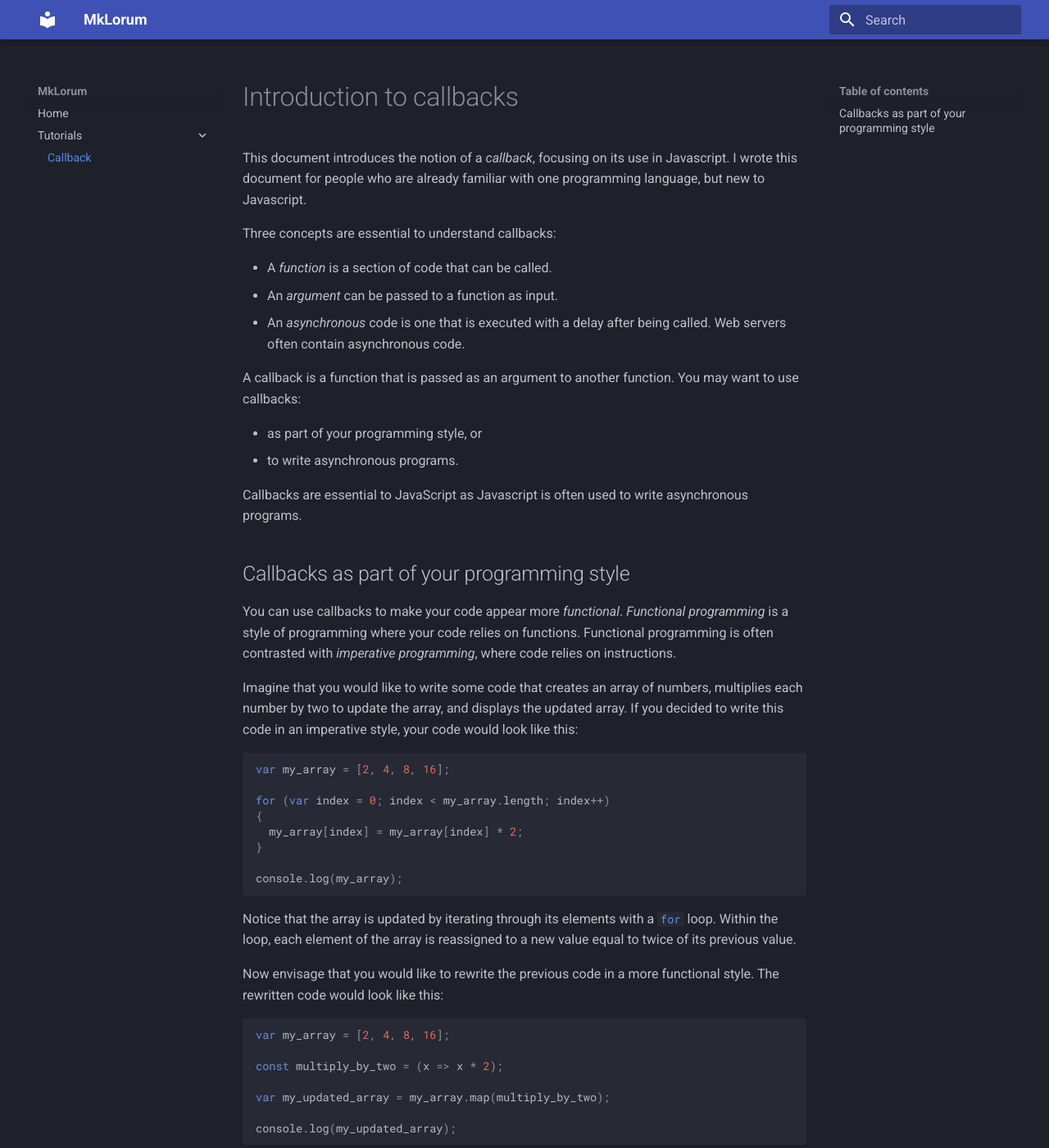
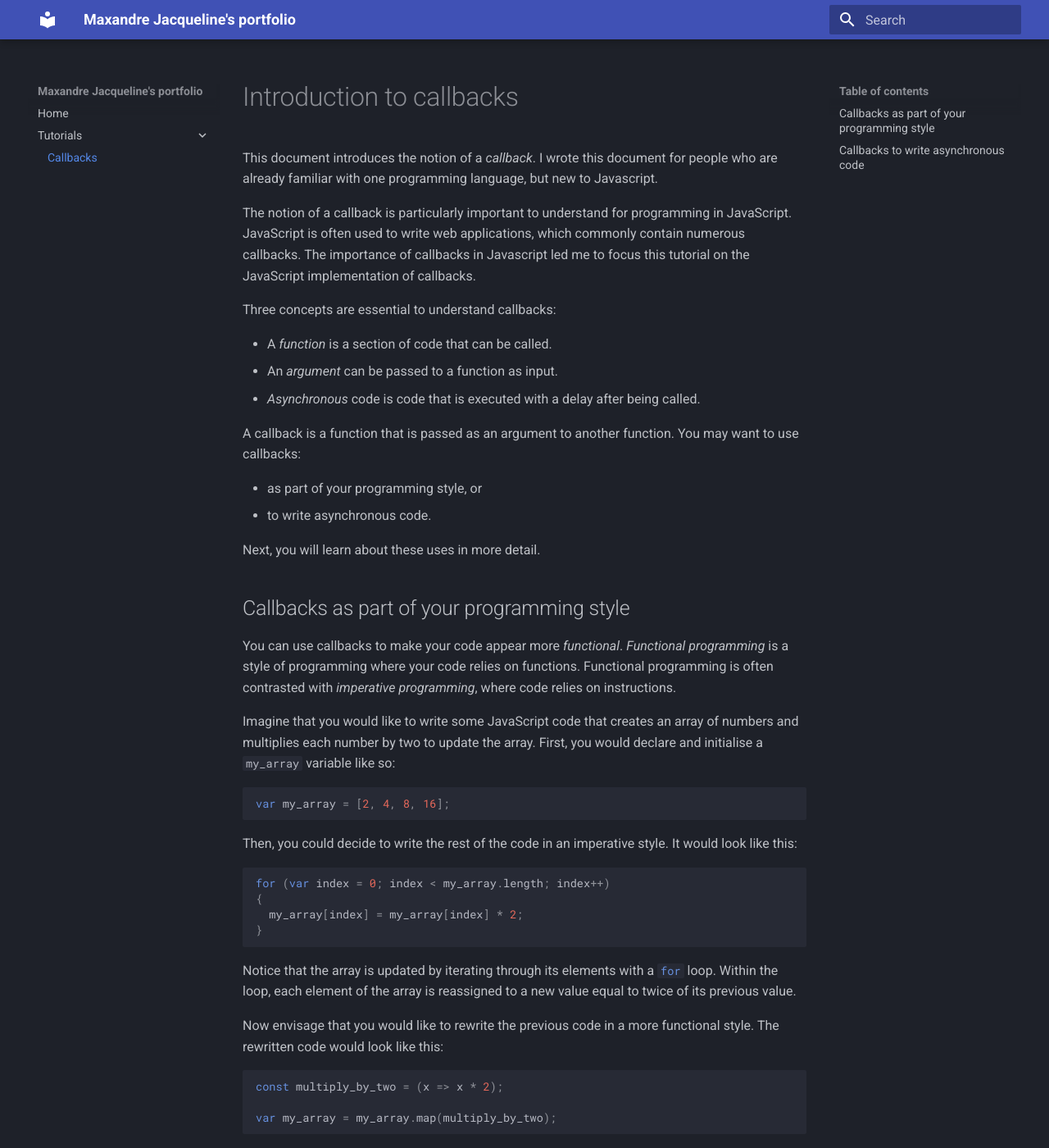
Before and after one commit to MaxandreJ/portfolio_documentation, an MkDocs documentation site: the page built from docs/tutorials/callback.md, in a window 1280 px wide and 1400 px high. Shown: the whole window at 82% size. Built offline with MkDocs 1.6.1 and Material for MkDocs 9.7.7, drawn with Linux system fonts in a browser that asks for light colours; some of the changed text lies outside the part shown.

Commit message:
finished my first tutorial on callbacks and written my home page

````diff
--- a/docs/tutorials/callback.md
+++ b/docs/tutorials/callback.md
@@ -1,49 +1,67 @@
 # Introduction to callbacks
 
-This document introduces the notion of a *callback*, focusing on its use in Javascript. I wrote this document for people who are already familiar with one programming language, but new to Javascript.
+This document introduces the notion of a *callback*. I wrote this document for people who are already familiar with one programming language, but new to Javascript.
+
+The notion of a callback is particularly important to understand for programming in JavaScript. JavaScript is often used to write web applications, which commonly contain numerous callbacks. The importance of callbacks in Javascript led me to focus this tutorial on the JavaScript implementation of callbacks.
 
 Three concepts are essential to understand callbacks:
 
 * A *function* is a section of code that can be called.
 * An *argument* can be passed to a function as input.
-* An *asynchronous* code is one that is executed with a delay after being called. Web servers often contain asynchronous code.
+* *Asynchronous* code is code that is executed with a delay after being called.
 
 A callback is a function that is passed as an argument to another function. You may want to use callbacks:
 
 * as part of your programming style, or
-* to write asynchronous programs.
+* to write asynchronous code.
 
-Callbacks are essential to JavaScript as Javascript is often used to write asynchronous programs.
+Next, you will learn about these uses in more detail.
 
 ## Callbacks as part of your programming style
 
 You can use callbacks to make your code appear more *functional*. *Functional programming* is a style of programming where your code relies on functions. Functional programming is often contrasted with *imperative programming*, where code relies on instructions.
 
-Imagine that you would like to write some code that creates an array of numbers, multiplies each number by two to update the array, and displays the updated array. If you decided to write this code in an imperative style, your code would look like this:
+Imagine that you would like to write some JavaScript code that creates an array of numbers and multiplies each number by two to update the array. First, you  would declare and initialise a `#!JS my_array` variable like so:
 ``` JavaScript
 var my_array = [2, 4, 8, 16];
-
+```
+Then, you could decide to write the rest of the code in an imperative style. It would look like this:
+``` JavaScript
 for (var index = 0; index < my_array.length; index++)
 {
   my_array[index] = my_array[index] * 2;
 }
-
-console.log(my_array);
 ```
 Notice that the array is updated by iterating through its elements with a `#!JS for` loop. Within the loop, each element of the array is reassigned to a new value equal to twice of its previous value.
 
 Now envisage that you would like to rewrite the previous code in a more functional style. The rewritten code would look like this:
 ``` JavaScript
-var my_array = [2, 4, 8, 16];
-
 const multiply_by_two = (x => x * 2);
 
-var my_updated_array = my_array.map(multiply_by_two);
+var my_array = my_array.map(multiply_by_two);
+```
+Note that this code uses the callback `#!JS multiply_by_two` that is passed as an argument to the function `#!JS map`. Here, the callback is defined using [arrow notation][arrow_notation].
 
-console.log(my_updated_array);
+??? note "Note on the merits of the imperative and functional styles"
+    The imperative and functional styles both have their respective merits. The imperative style is more straightforward to understand, while the functional style can allow for more conciseness.
+
+[arrow_notation]: https://www.w3schools.com/js/js_arrow_function.asp
+
+## Callbacks to write asynchronous code
+
+You can also use callbacks to write asynchronous code. Suppose that you would like to execute a function after a delay of three seconds. This is how you would program this in JavaScript:
+```JavaScript
+function SayHello() {
+    console.log('Hello!');
+}
+
+setTimeout(SayHello, 3000);
 ```
-Note that this code uses the callback `#!JS multiply_by_two` that is passed as an argument to the function `#!JS map`.
+First, you defined the function `#!JS SayHello` by using [standard syntax][function_definition]. This function displays the string `#!JS 'Hello!'` in the console. Then, you called the function `#!JS setTimeout`. This function executes a callback after a set amount of time. The function takes in two arguments:
 
-[//]: # (Next indicate that the callback is defined with arrow notation (link to w3s), and describe what a map is (array method) using another link to w3s.)
+1. `#!JS SayHello` as a callback, and
+2. `3000` as the set amount of time before the callback is executed. Note that this amount of time is expressed in milliseconds.
 
-[//]: # (Add a note that both ways have their merits and they are not superior. Use a special kind of (i) information bubble for this.)
+As 3000 milliseconds is equal to three seconds, `#!JS setTimeout` executes `#!JS SayHello` after three seconds. You have written asynchronous code, congratulations!
+
+[function_definition]: https://www.w3schools.com/js/js_functions.asp
--- a/mkdocs.yml
+++ b/mkdocs.yml
@@ -1,4 +1,4 @@
-site_name: MkLorum
+site_name: Maxandre Jacqueline's portfolio
 theme:
   name: material
   palette:
@@ -6,13 +6,18 @@
 nav:
 - 'Home': 'index.md'
 - 'Tutorials':
-  - 'Callback': 'tutorials/callback.md'
+  - 'Callbacks': 'tutorials/callback.md'
 markdown_extensions:
   - pymdownx.arithmatex:
       generic: true
   - pymdownx.highlight
   - pymdownx.superfences
   - pymdownx.inlinehilite
+  - admonition
+  - pymdownx.details
+  - pymdownx.superfences
+  - attr_list
+
 extra_javascript:
   - javascripts/config.js
   - https://polyfill.io/v3/polyfill.min.js?features=es6
````
Also changed, not shown: docs/index.md (added, +14 -0 lines), playground.js (added, +24 -0 lines), 1 other file.
